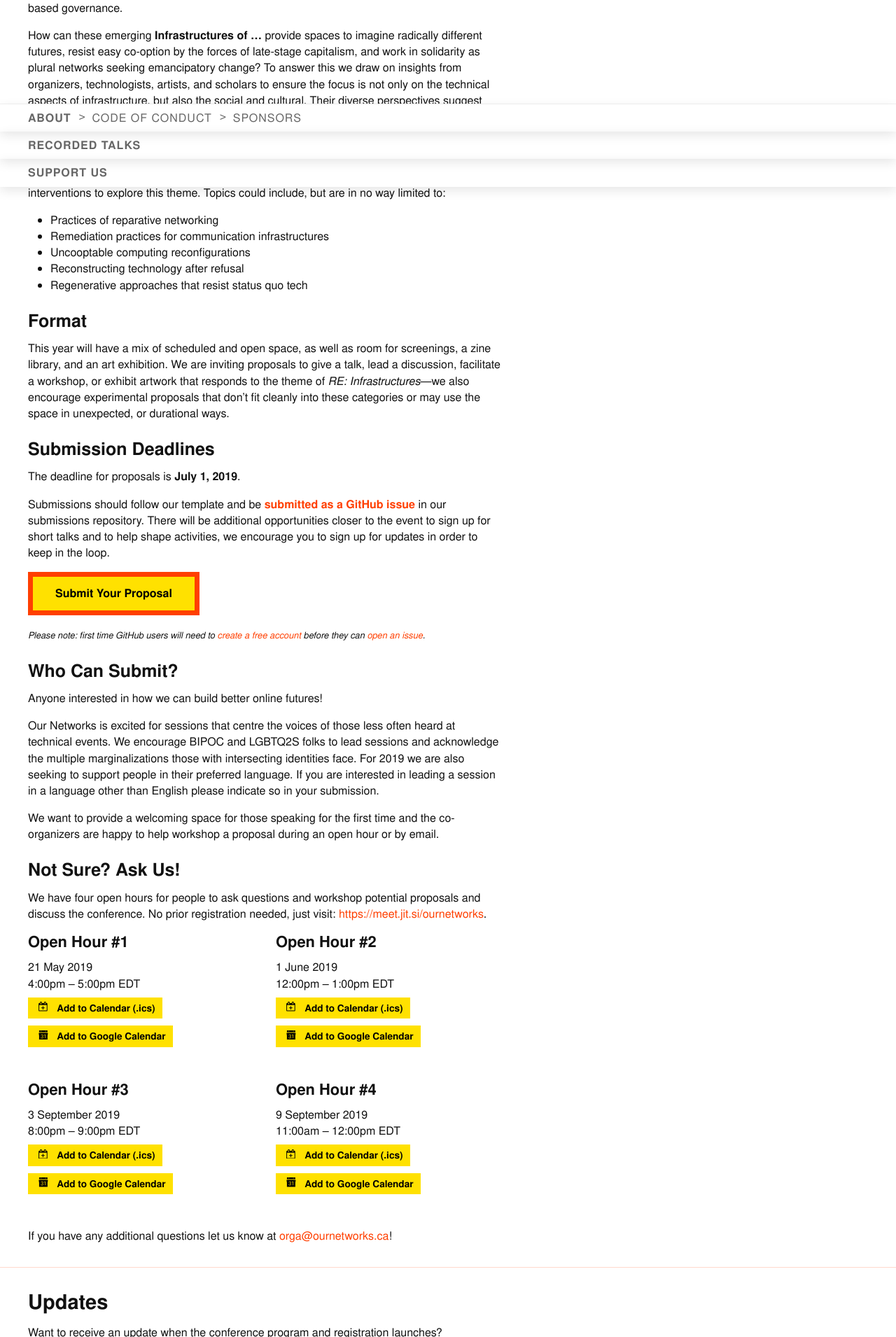
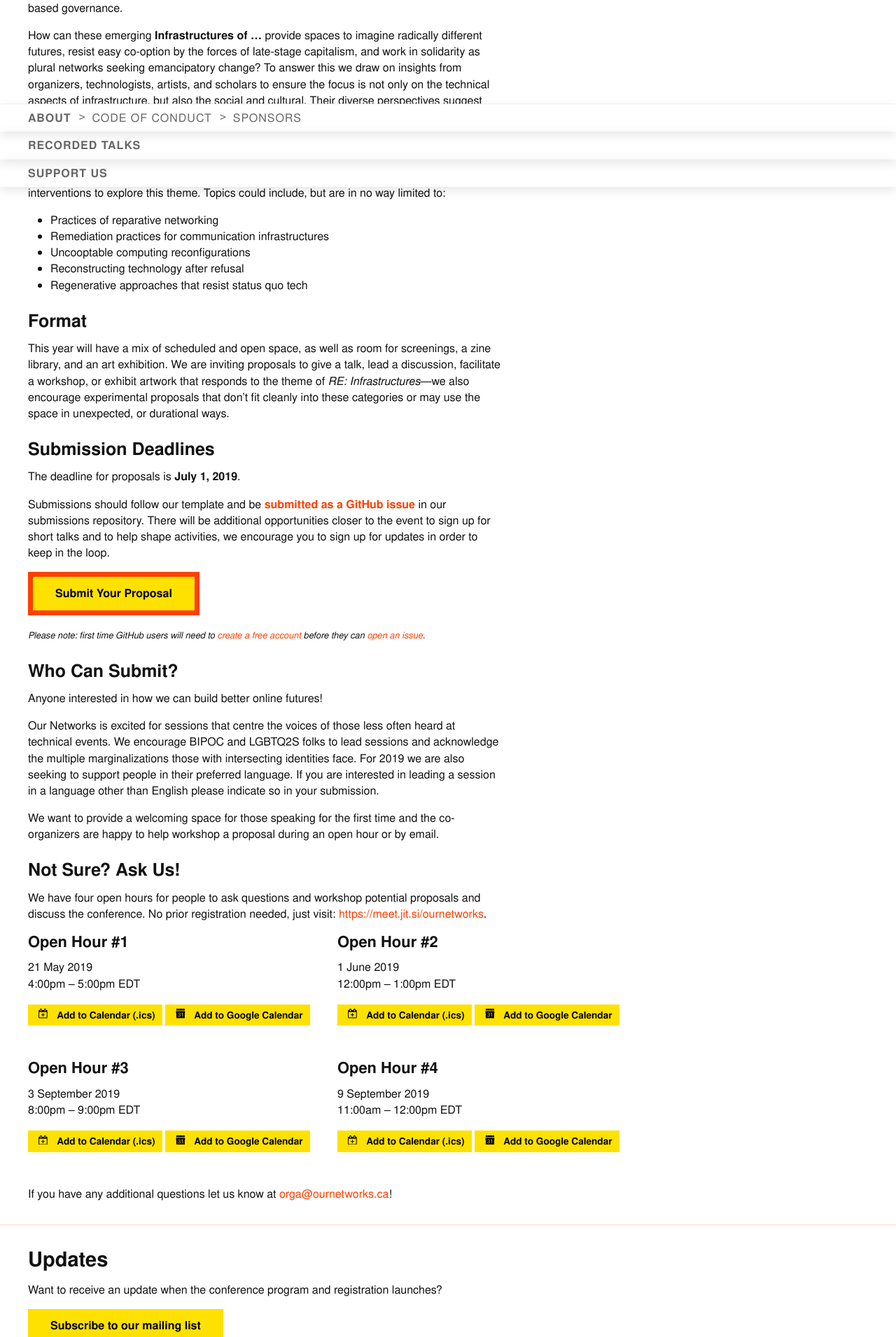
Before and after one commit to ournetworks/ournetworks.ca, a Jekyll site: the page built from index.md, in a window 1280 px wide. Shown: the part 633-2543 px from the top of the page at 70% size. Built offline with Jekyll 4.4.1, drawn with Linux system fonts in a browser that asks for light colours.

Commit message:
video layout update

```diff
--- a/_includes/session-video.html
+++ b/_includes/session-video.html
@@ -1,4 +1,4 @@
-<div class="session-video-detail six columns">
+<div class="session-video-detail w-50 mb-1">
   <div class="video-thumbnail">
     <a href="/video/?ipfs={{ session.ipfs720 }}" title="View {{ session.title }}">
       <div class="video-overlay flex">
--- a/_sass/_layout.scss
+++ b/_sass/_layout.scss
@@ -52,6 +52,10 @@
   justify-content: center;
 }
 
+.flex-justify-space-between {
+  justify-content: space-between;
+}
+
 // Spacing helper classes
 
 .w-100 {
@@ -59,11 +63,15 @@
 }
 
 .w-50 {
-  width: 50%;
+  width: calc(50% - 0.5em);
 }
 
 .w-25 {
   width: 25%;
+}
+
+.w-33 {
+  width: 33.3333333%;
 }
 
 // Padding
@@ -119,26 +127,6 @@
 @media (min-width: 320px) {
   .container {
     padding: 0;
-  }
-}
-
-// For devices larger than 550px
-
-@media (min-width: 550px) {
-  .columns {
-    margin-left: 4%;
-  }
-
-  .columns:first-child {
-    margin-left: 0;
-  }
-
-  .five.columns {
-    width: 39.3333333333%;
-  }
-
-  .six.columns {
-    width: 48%;
   }
 }
 
--- a/_sass/_videos.scss
+++ b/_sass/_videos.scss
@@ -1,9 +1,6 @@
 // Recorded talks videos
 
 .session-video-detail {
-  margin-right: 2%;
-  margin-bottom: 3%;
-  margin-left: 0%;
   border: 1px solid $grey-table-borders;
 
   .session-header {
--- a/index.md
+++ b/index.md
@@ -46,9 +46,9 @@ We want to provide a welcoming space for those speaking for the first time and t
 We have four open hours for people to ask questions and workshop potential proposals and discuss the conference. No prior registration needed, just visit: [https://meet.jit.si/ournetworks](https://meet.jit.si/ournetworks).
 
 <!-- Call section -->
-<section class="sections row events-grid flex flex-wrap">
+<section class="sections events-grid flex flex-wrap">
   {% for call in site.data.calls %}
-  <div class="five columns event">
+  <div class="w-50 event">
     {% include openhour.html event="openhour" %}
   </div>
   {% endfor %}
```
Also changed, not shown: recorded-talks.md (+1 -1 lines).
